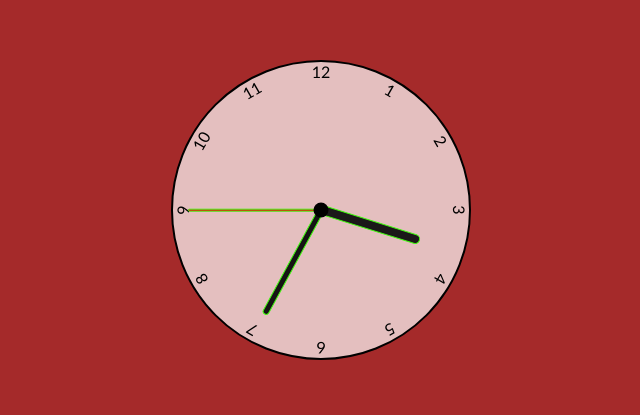
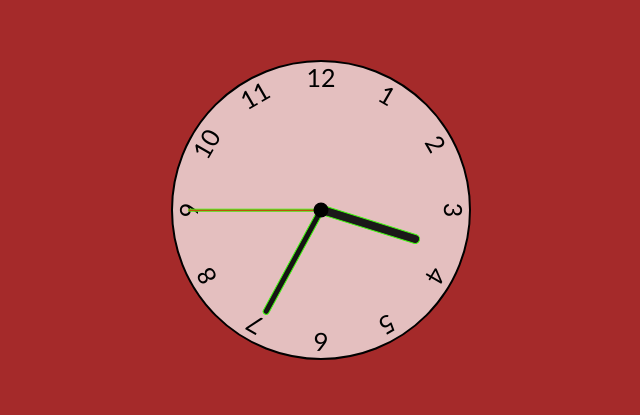
Before and after one commit to itsvihanga/Analog-Clock-JavaScrtipt, a plain HTML site: page index.html in a window 1280 px wide. Shown: the part 198-613 px from the top of the page, without its empty margins (319-959 px from the left). Drawn offline with Linux system fonts and the light colour scheme.

Commit message:
change css

```diff
--- a/script.js
+++ b/script.js
@@ -15,8 +15,6 @@ function setclock() {
     setRotation(hourhand, hoursRatio)
 }
 
-
-
 function setRotation(element, rotationRatio) {
     element.style.setProperty('--rotation', rotationRatio * 360)
 }
--- a/style.css
+++ b/style.css
@@ -9,6 +9,7 @@ body{
     align-items: center;
     min-height: 100vh;
     overflow: hidden;
+    font-size:25px
 }
 .clock{
     width: 300px;
```
